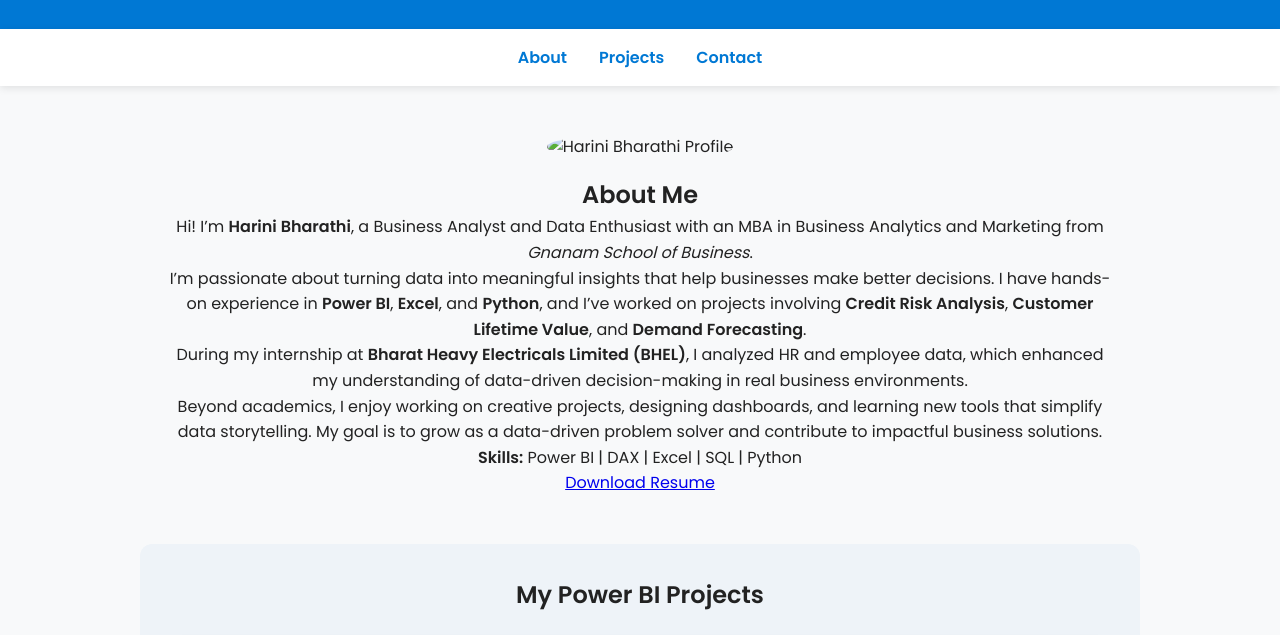
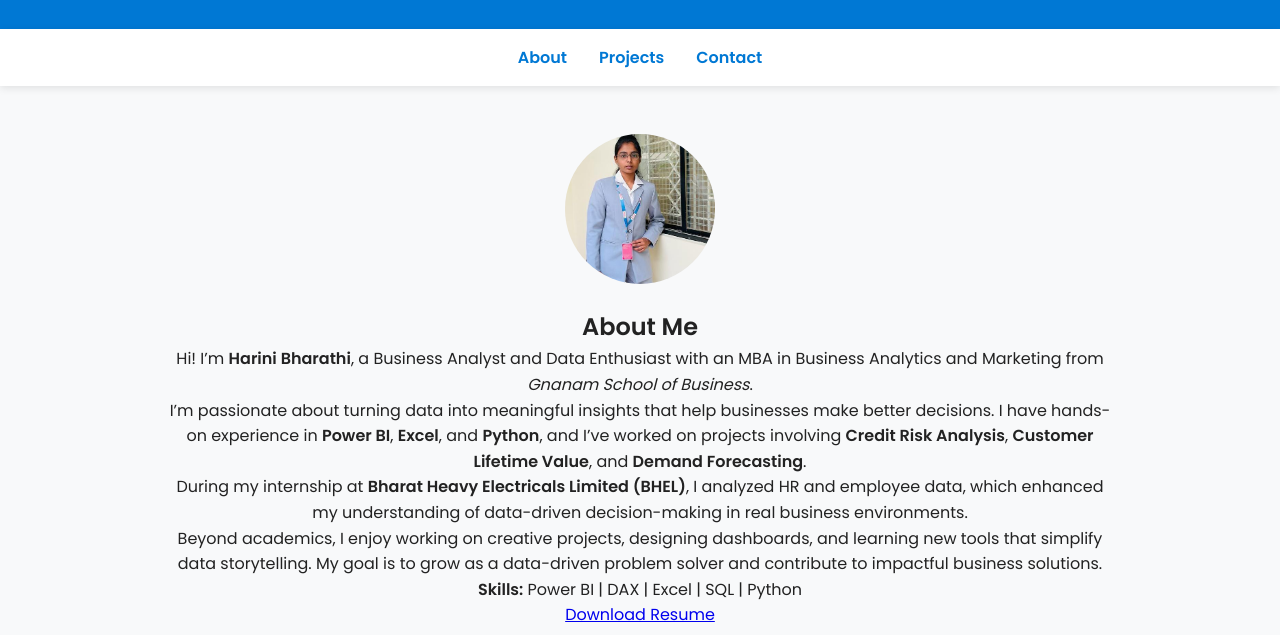
Before and after one commit to Harinibharathi/harinibharathiportfolio, a plain HTML site: page index.html in a window 1280 px wide. Shown: the part 120-755 px from the top of the page. Drawn offline with Linux system fonts and the light colour scheme.

Commit message:
Update index.html

```diff
--- a/index.html
+++ b/index.html
@@ -46,7 +46,7 @@
   </nav>
 
   <section id="about" class="about">
-   <img src="HB.jpeg" alt="Harini Bharathi Profile">
+   <img src="HB.jpeg.jpeg" alt="Harini Bharathi Profile">
     <h2>About Me</h2>
 <p>Hi! I’m <strong>Harini Bharathi</strong>, a Business Analyst and Data Enthusiast with an MBA in Business Analytics and Marketing from <em>Gnanam School of Business</em>.</p>
 
```
